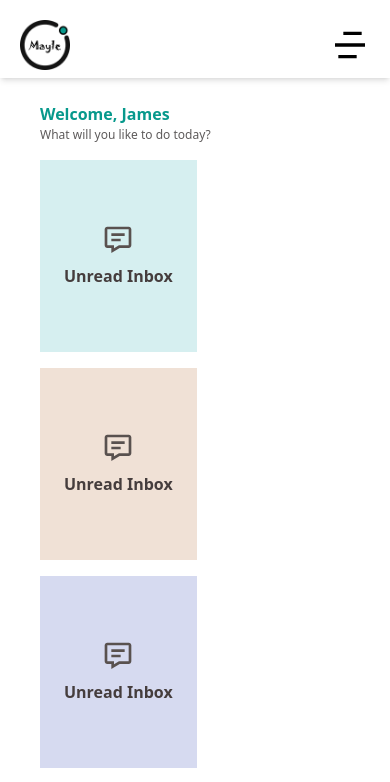
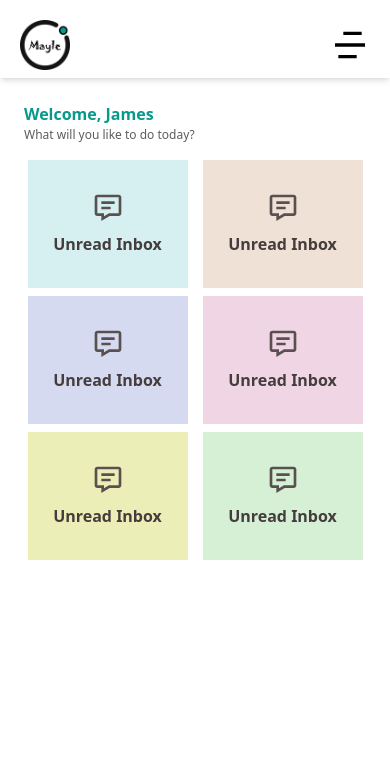
Before and after one commit to KodenOps/mayle, a Next.js app: page /home in a window 390 px wide. Shown: the top 782 px of the page. Built offline with nearby package versions, Linux system fonts and the light colour scheme.

Commit message:
updated the link box

```diff
--- a/src/app/home/page.tsx
+++ b/src/app/home/page.tsx
@@ -9,13 +9,13 @@ const page = () => {
 	return (
 		<div>
 			<Navbar />
-			<div className='homeBannerLinks px-10 py-6'>
+			<div className='homeBannerLinks md:px-10 px-6 w-full py-6'>
 				{/* title */}
 				<Title
 					header='Welcome, James'
 					subtext='What will you like to do today?'
 				/>
-				<div className='linksPlane flex items-center justify-between gap-4 mt-4 flex-wrap'>
+				<div className='linksPlane flex items-center md:justify-between justify-around md:gap-4 gap-2 w-full mt-4 flex-wrap'>
 					<LinkBox
 						url='/'
 						title='Unread Inbox'
--- a/src/component/LinkBox.tsx
+++ b/src/component/LinkBox.tsx
@@ -10,7 +10,7 @@ const LinkBox = ({ url, title, color, Icon }: linkBox) => {
 	return (
 		<button
 			// href={url}
-			className='px-6 md:px-10 py-16 flex items-center flex-col font-semibold text-[#453D3D] gap-2'
+			className='py-8 w-40 flex items-center flex-col font-semibold text-[#453D3D] gap-2'
 			style={{ backgroundColor: color }}>
 			<Icon
 				size={32}
```
